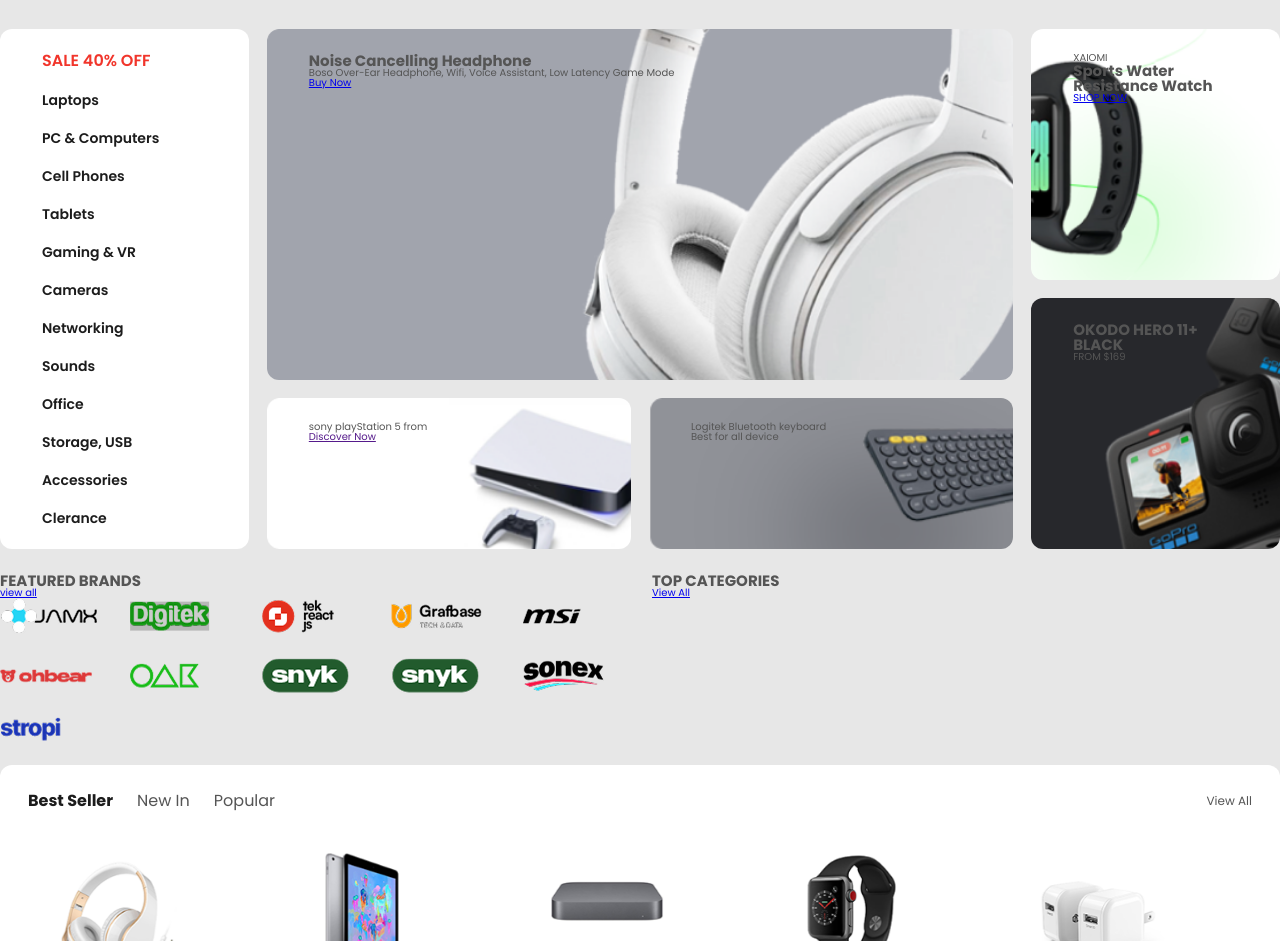
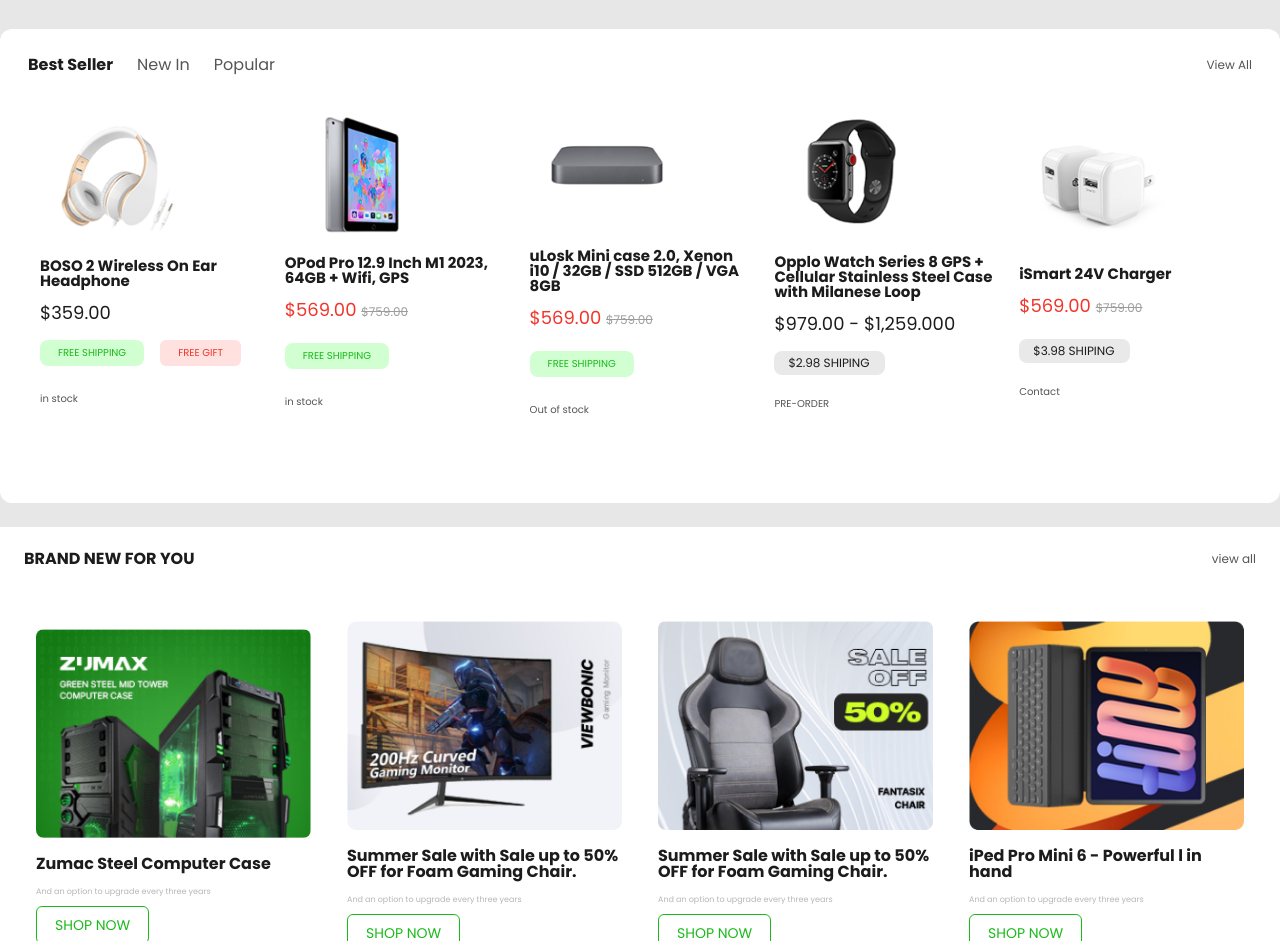
Before and after one commit to Hycode123/E-commerce, a plain HTML site: page index.html in a window 1280 px wide. Shown: the part 1569-2510 px from the top of the page. Drawn offline with Linux system fonts and the light colour scheme.

Commit message:
resolved some issues

```diff
--- a/index.html
+++ b/index.html
@@ -260,96 +260,6 @@
           <div class="deals-img"><img src="public/deals-1.png" alt=""></div>
           <div class="deals-img"><img src="public/deals-2.png" alt=""></div>
           <div class="deals-img"><img src="public/deals-3.png" alt=""></div>
-        </div>
-      </div>
-
-      <div class="hero-section grid">
-        <div class="sales-cont--1">
-          <ul class="sales-list">
-            <li class="sales-head">SALE 40% OFF</li>
-            <li class="sales-txt">Laptops</li>
-            <li class="sales-txt">PC & Computers</li>
-            <li class="sales-txt">Cell Phones</li>
-            <li class="sales-txt">Tablets</li>
-            <li class="sales-txt">Gaming & VR</li>
-            <li class="sales-txt">Cameras</li>
-            <li class="sales-txt">Networking</li>
-            <li class="sales-txt">Sounds</li>
-            <li class="sales-txt">Office</li>
-            <li class="sales-txt">Storage, USB</li>
-            <li class="sales-txt">Accessories</li>
-            <li class="sales-txt">Clerance</li>
-          </ul>
-        </div>
-        <div class="sales-cont--2 grid">
-          <div class="head-phones">
-            <div class="head-txt-box">
-              <h2>Noise Cancelling Headphone</h2>
-              <p>
-                Boso Over-Ear Headphone, Wifi, Voice Assistant, Low Latency Game
-                Mode
-              </p>
-              <a href="#">Buy Now</a>
-            </div>
-          </div>
-
-
-            <div class="head-sub grid">
-              <div class="head-sub--1">
-                <p class="sales">sony playStation 5 from</p>
-                <a href="">Discover Now</a>
-              </div>
-
-              <div class="head-sub--2">
-                <p class="sales">Logitek Bluetooth keyboard</p>
-                <p href="">Best for all device</p>
-              </div>
-            </div>
-          </div>
-
-          <div class="sales-cont--3 grid">
-              <div class="cont-3 watch">
-                  <p>XAIOMI</p>
-                  <h2 class="watch-head">Sports Water Resistance Watch</h2>
-                  <a href="watch-link">SHOP NOW</a>
-                </div>
-                <div class="cont-3 cam">
-                    <h2 class="cam-head">OKODO HERO 11+ BLACK</h2>
-                    <p>FROM $169</p>
-                </div>
-            </div>
-        </div>
-
-
-        <!-- BRAND SECTION -->
-        <div class="brands-section">
-          <div class="brand-cont">
-            <div class="brand-txt">
-              <h2>FEATURED BRANDS</h2>
-              <a href="#">view all</a>
-            </div>
-            <div class="brands-img">
-              <img src="public/brand-1.png" alt="">
-              <img src="public/brand-2.png" alt="">
-              <img src="public/brand-3.png" alt="">
-              <img src="public/brand-4.png" alt="">
-              <img src="public/brand-5.png" alt="">
-              <img src="public/brand-6.png" alt="">
-              <img src="public/brand-7.png" alt="">
-              <img src="public/brand-8.png" alt="">
-              <img src="public/brand-8.png" alt="">
-              <img src="public/brand-9.png" alt="">
-              <img src="public/brand-10.png" alt="">
-            </div>
-          </div>
-          <div class="categories-cont">
-            <div class="categories-txt">
-              <h2>TOP CATEGORIES</h2>
-              <a href="#">View All</a>
-            </div>
-            <div class="categories-img"></div>
-
-          </div>
         </div>
       </div>
     </div>
```
